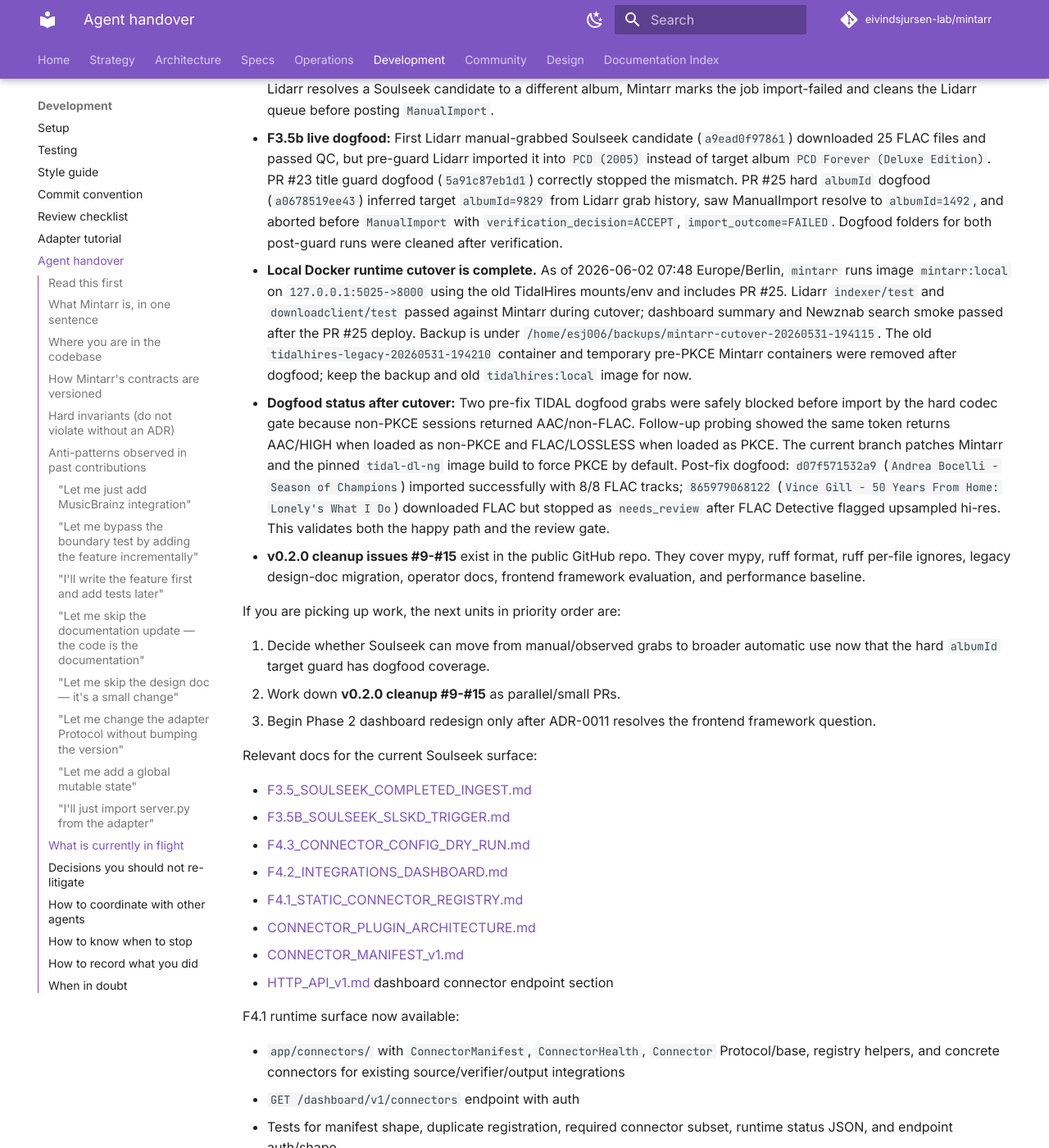
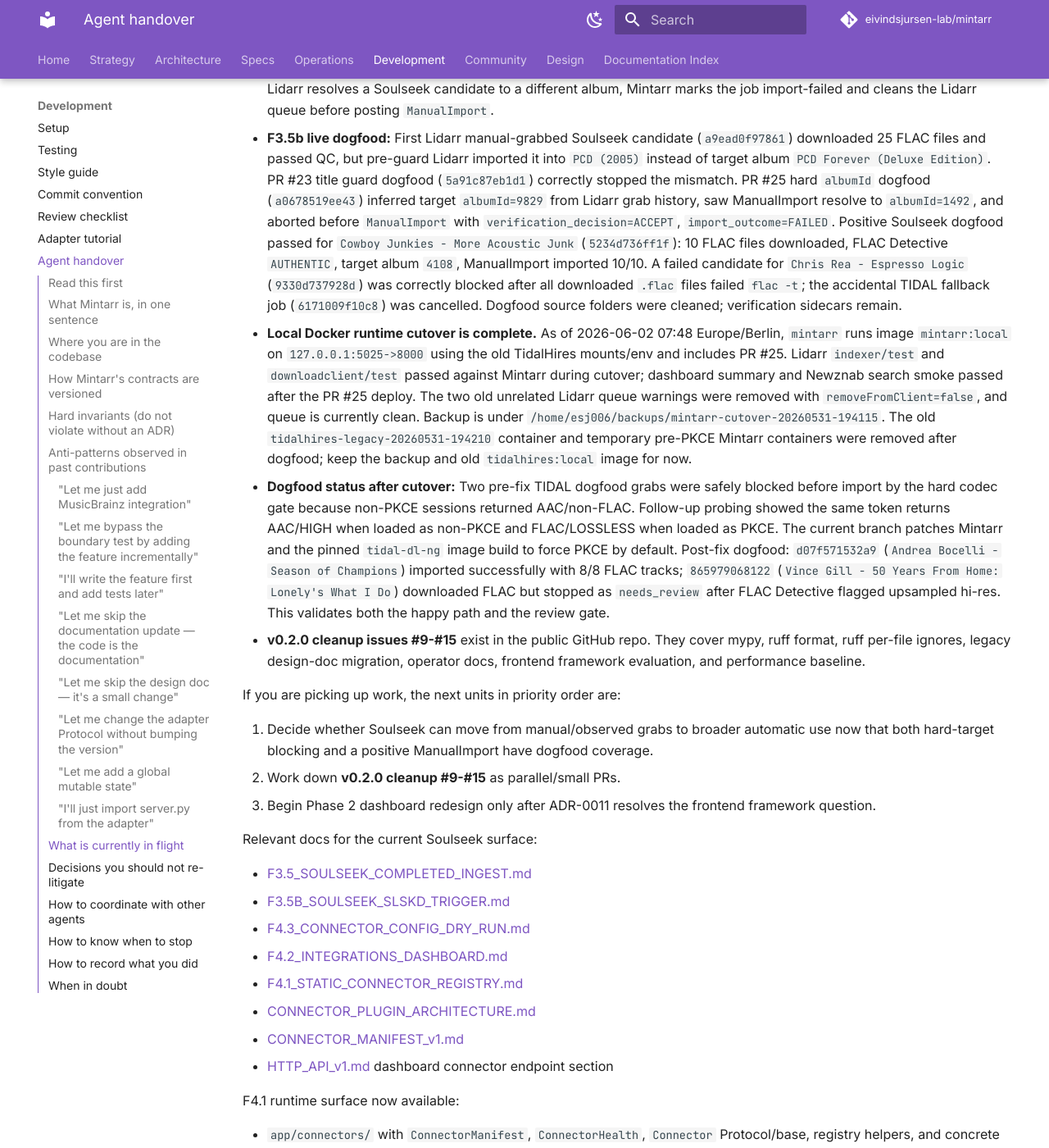
Before and after one commit to VectorOfDoubt/mintarr, an MkDocs documentation site: the page built from docs/development/AGENT_HANDOVER.md, in a window 1280 px wide and 1400 px high, scrolled down 4452 px. Shown: the whole window at 82% size. Built offline with MkDocs 1.6.1 and Material for MkDocs 9.7.7, drawn with Linux system fonts in a browser that asks for light colours; comment, search, counter and statistics services are not loaded.

Commit message:
docs: record positive soulseek dogfood
Co-authored-by: Eivind Sjursen <eivind.sjursen@gmail.com>

```diff
--- a/docs/development/AGENT_HANDOVER.md
+++ b/docs/development/AGENT_HANDOVER.md
@@ -119,14 +119,14 @@
 - **F3.5a Soulseek completed-folder ingest** is implemented. It registers through the connector model, exposes `POST /soulseek/ingest`, and copies completed slskd folders without mutating the source.
 - **F3.5b Soulseek slskd trigger** is merged on `main`. It exposes Soulseek candidates through Mintarr Newznab when `SOULSEEK_SEARCH_ENABLED=true`, queues selected files through slskd HTTP, then runs normal Mintarr QC/import. Mintarr sends artist/album search text unchanged by default and filters returned files by supported audio suffix; use `SOULSEEK_SEARCH_SUFFIX` only if the target slskd instance benefits from an added term.
 - **Soulseek target-album guard is merged and deployed** (`509cc84`, PR #25). `pipeline.execute_source_grab` threads optional `target_album_id` into `_trigger_lidarr_import`, and Soulseek imports run a pre-ManualImport guard. Mintarr infers the targeted Lidarr `albumId` from queue/history grab context when available, with title compatibility as fallback. If Lidarr resolves a Soulseek candidate to a different album, Mintarr marks the job import-failed and cleans the Lidarr queue before posting `ManualImport`.
-- **F3.5b live dogfood:** First Lidarr manual-grabbed Soulseek candidate (`a9ead0f97861`) downloaded 25 FLAC files and passed QC, but pre-guard Lidarr imported it into `PCD (2005)` instead of target album `PCD Forever (Deluxe Edition)`. PR #23 title guard dogfood (`5a91c87eb1d1`) correctly stopped the mismatch. PR #25 hard `albumId` dogfood (`a0678519ee43`) inferred target `albumId=9829` from Lidarr grab history, saw ManualImport resolve to `albumId=1492`, and aborted before `ManualImport` with `verification_decision=ACCEPT`, `import_outcome=FAILED`. Dogfood folders for both post-guard runs were cleaned after verification.
-- **Local Docker runtime cutover is complete.** As of 2026-06-02 07:48 Europe/Berlin, `mintarr` runs image `mintarr:local` on `127.0.0.1:5025->8000` using the old TidalHires mounts/env and includes PR #25. Lidarr `indexer/test` and `downloadclient/test` passed against Mintarr during cutover; dashboard summary and Newznab search smoke passed after the PR #25 deploy. Backup is under `/home/esj006/backups/mintarr-cutover-20260531-194115`. The old `tidalhires-legacy-20260531-194210` container and temporary pre-PKCE Mintarr containers were removed after dogfood; keep the backup and old `tidalhires:local` image for now.
+- **F3.5b live dogfood:** First Lidarr manual-grabbed Soulseek candidate (`a9ead0f97861`) downloaded 25 FLAC files and passed QC, but pre-guard Lidarr imported it into `PCD (2005)` instead of target album `PCD Forever (Deluxe Edition)`. PR #23 title guard dogfood (`5a91c87eb1d1`) correctly stopped the mismatch. PR #25 hard `albumId` dogfood (`a0678519ee43`) inferred target `albumId=9829` from Lidarr grab history, saw ManualImport resolve to `albumId=1492`, and aborted before `ManualImport` with `verification_decision=ACCEPT`, `import_outcome=FAILED`. Positive Soulseek dogfood passed for `Cowboy Junkies - More Acoustic Junk` (`5234d736ff1f`): 10 FLAC files downloaded, FLAC Detective `AUTHENTIC`, target album `4108`, ManualImport imported 10/10. A failed candidate for `Chris Rea - Espresso Logic` (`9330d737928d`) was correctly blocked after all downloaded `.flac` files failed `flac -t`; the accidental TIDAL fallback job (`6171009f10c8`) was cancelled. Dogfood source folders were cleaned; verification sidecars remain.
+- **Local Docker runtime cutover is complete.** As of 2026-06-02 07:48 Europe/Berlin, `mintarr` runs image `mintarr:local` on `127.0.0.1:5025->8000` using the old TidalHires mounts/env and includes PR #25. Lidarr `indexer/test` and `downloadclient/test` passed against Mintarr during cutover; dashboard summary and Newznab search smoke passed after the PR #25 deploy. The two old unrelated Lidarr queue warnings were removed with `removeFromClient=false`, and queue is currently clean. Backup is under `/home/esj006/backups/mintarr-cutover-20260531-194115`. The old `tidalhires-legacy-20260531-194210` container and temporary pre-PKCE Mintarr containers were removed after dogfood; keep the backup and old `tidalhires:local` image for now.
 - **Dogfood status after cutover:** Two pre-fix TIDAL dogfood grabs were safely blocked before import by the hard codec gate because non-PKCE sessions returned AAC/non-FLAC. Follow-up probing showed the same token returns AAC/HIGH when loaded as non-PKCE and FLAC/LOSSLESS when loaded as PKCE. The current branch patches Mintarr and the pinned `tidal-dl-ng` image build to force PKCE by default. Post-fix dogfood: `d07f571532a9` (`Andrea Bocelli - Season of Champions`) imported successfully with 8/8 FLAC tracks; `865979068122` (`Vince Gill - 50 Years From Home: Lonely's What I Do`) downloaded FLAC but stopped as `needs_review` after FLAC Detective flagged upsampled hi-res. This validates both the happy path and the review gate.
 - **v0.2.0 cleanup issues #9-#15** exist in the public GitHub repo. They cover mypy, ruff format, ruff per-file ignores, legacy design-doc migration, operator docs, frontend framework evaluation, and performance baseline.
 
 If you are picking up work, the next units in priority order are:
 
-1. Decide whether Soulseek can move from manual/observed grabs to broader automatic use now that the hard `albumId` target guard has dogfood coverage.
+1. Decide whether Soulseek can move from manual/observed grabs to broader automatic use now that both hard-target blocking and a positive ManualImport have dogfood coverage.
 2. Work down **v0.2.0 cleanup #9-#15** as parallel/small PRs.
 3. Begin Phase 2 dashboard redesign only after ADR-0011 resolves the frontend framework question.
 
```
